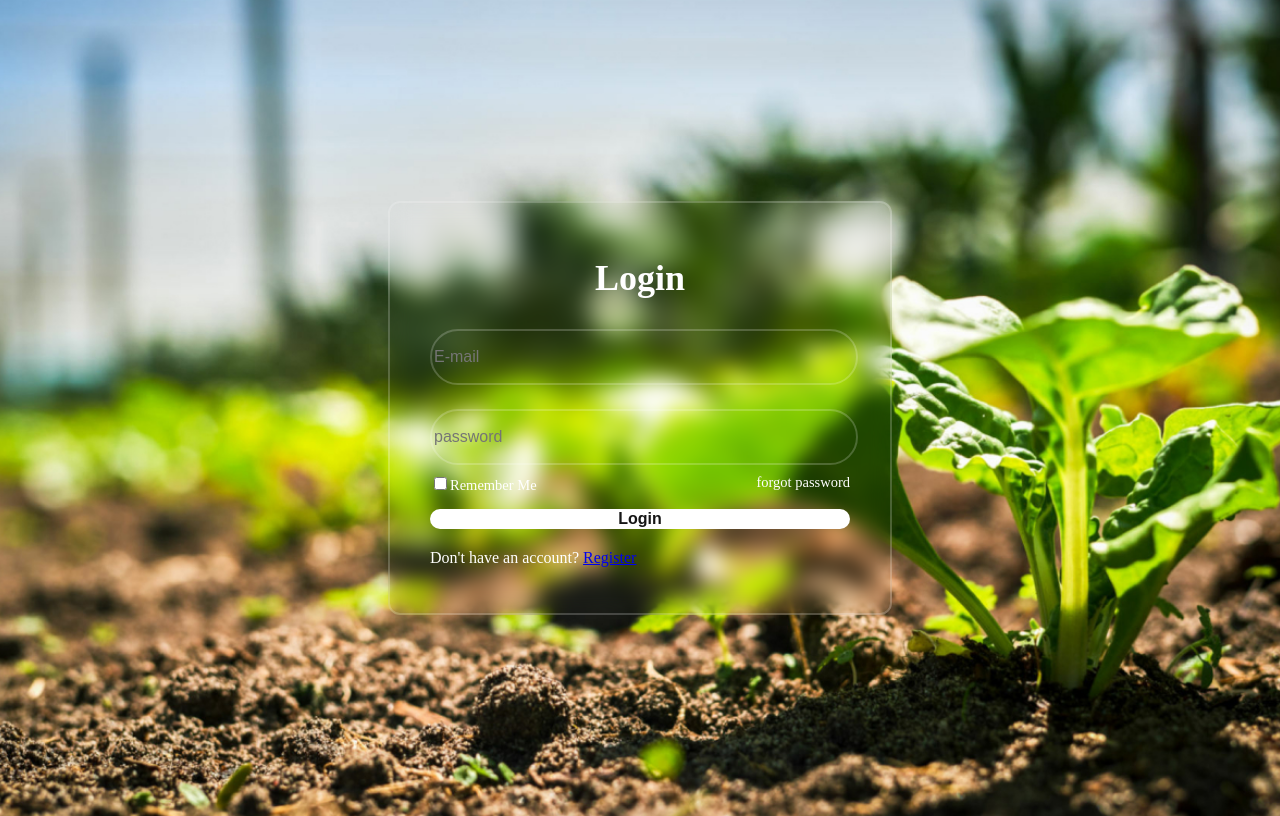
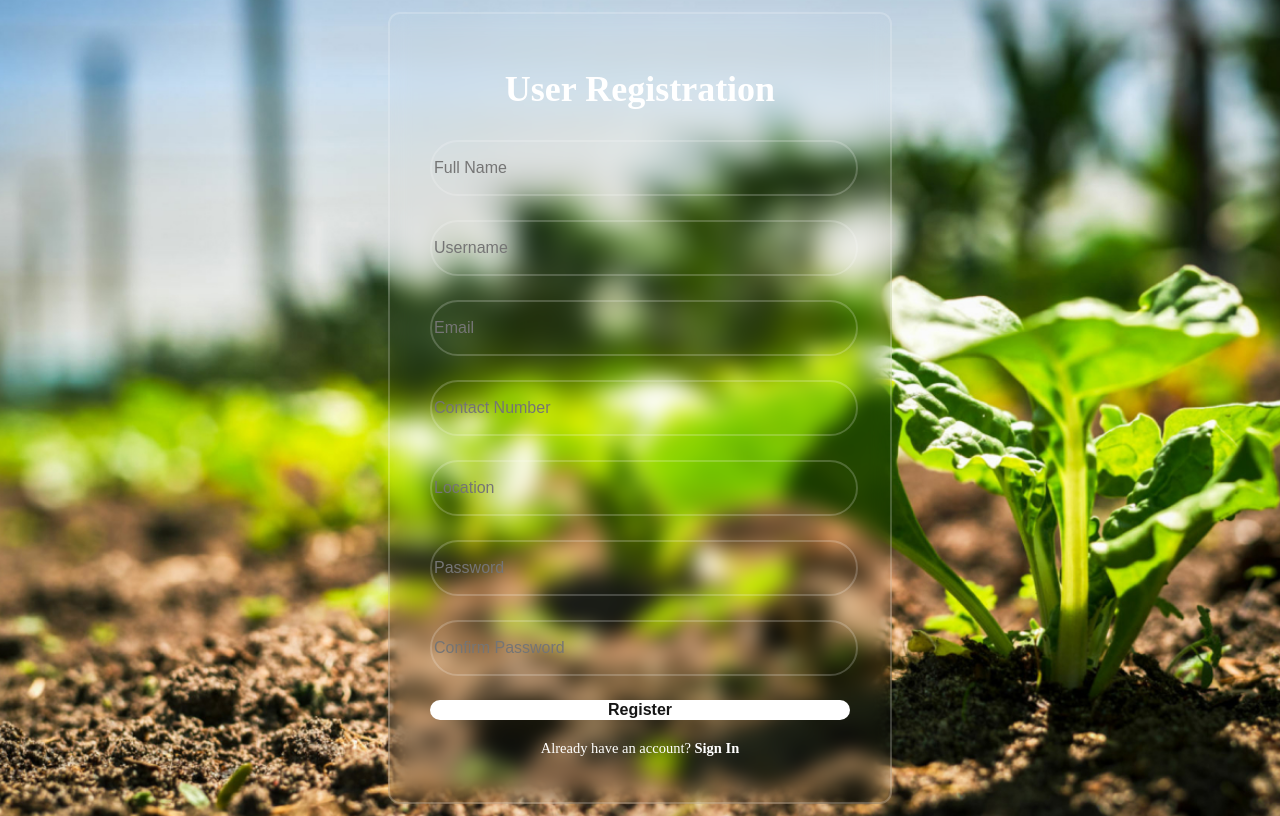
Before and after one commit to mistidevs/Alkebulan, a Python web app: template frontend/templates/signin.html in a window 1280 px wide. Run offline with Jinja, Linux system fonts and the light colour scheme; the template is opened without the code that fills it, so the values that code supplies are empty.

Commit message:
update added to the registration page

```diff
--- a/frontend/templates/signin.html
+++ b/frontend/templates/signin.html
@@ -8,23 +8,34 @@
 </head>
 <body>
     <div class="wrapper">
-    <form action="">
-        <h1>Login</h1>
+        <h1>User Registration</h1>
+        <form action="registration_process.php" method="POST">
             <div class="input-box">
-            <input type="text" placeholder="E-mail" required>
+                <input type="text" placeholder="Full Name" name="fullname" required>
             </div>
             <div class="input-box">
-            <input type="password" placeholder="password" required>
-
+                <input type="text" placeholder="Username" name="username" required>
             </div>
-        <div class="remember-forgot">
-            <labal><input type="checkbox">Remember Me</labal>
-            <a href="#">forgot password</a>
+            <div class="input-box">
+                <input type="email" placeholder="Email" name="email" required>
             </div>
-        <button type="submit" class="btn">Login</button>
-        <div class="register-link"></div>
-        <p>Don't have an account? <a href="register.html">Register</a></p>
+            <div class="input-box">
+                <input type="tel" placeholder="Contact Number" name="contact" required>
+            </div>
+            <div class="input-box">
+                <input type="text" placeholder="Location" name="location" required>
+            </div>
+            <div class="input-box">
+                <input type="password" placeholder="Password" name="password" required>
+            </div>
+            <div class="input-box">
+                <input type="password" placeholder="Confirm Password" name="confirm_password" required>
+            </div>
+            <input type="submit" class="btn" value="Register">
         </form>
+        <div class="register-link">
+            <p>Already have an account? <a href="#">Sign In</a></p>
+        </div>
     </div>
 </body>
 </html>
```
Lines whose indentation alone changed are shown as unchanged.
